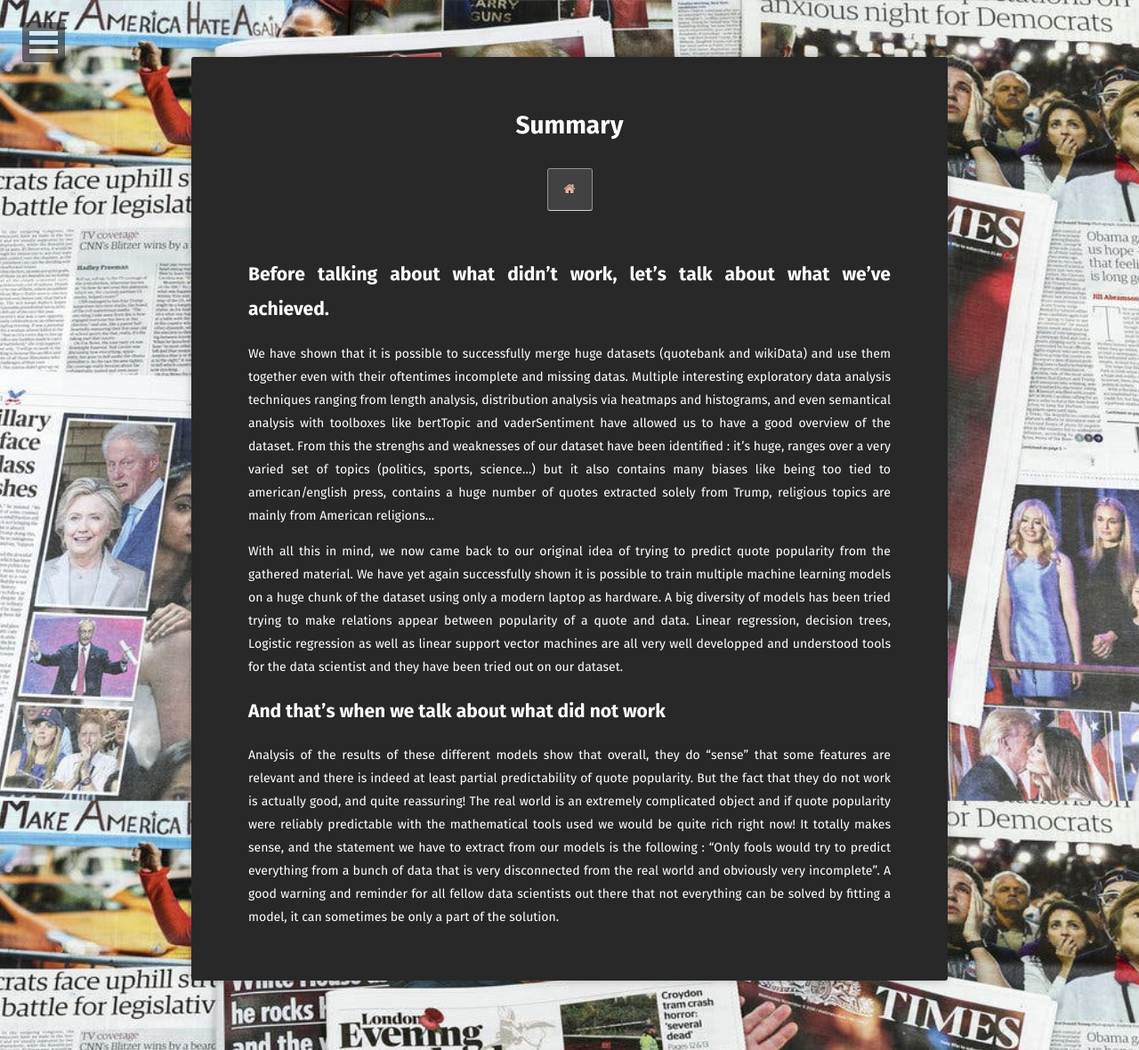
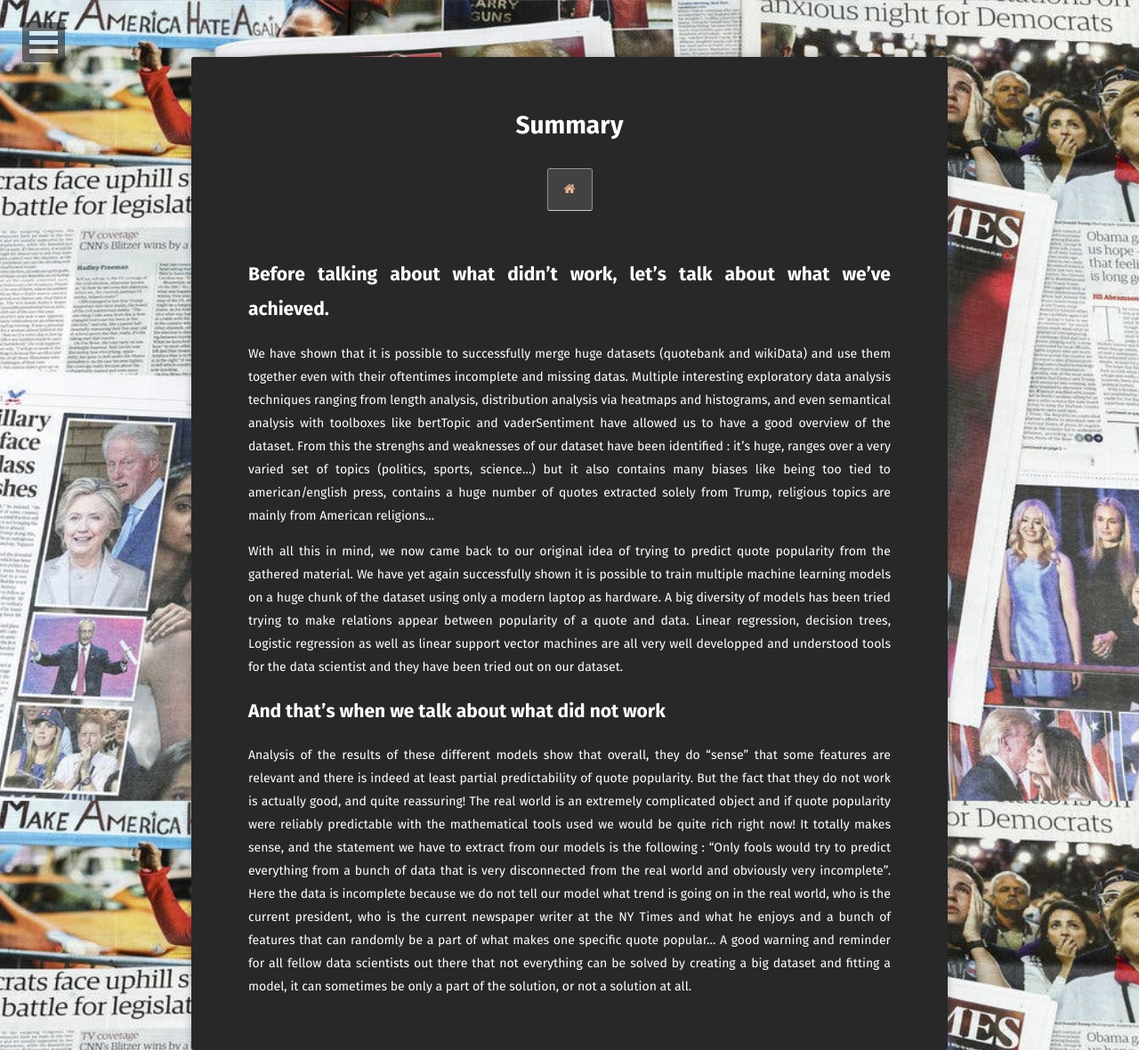
Before and after one commit to kaoutamine/viralSpeech, a Jekyll site: the page built from summary/index.md, in a window 1280 px wide. Shown: the whole page at 89% size. Built offline with Jekyll 4.4.1, drawn with Linux system fonts in a browser that asks for light colours; some web fonts are replaced.

Commit message:
more summary

```diff
--- a/summary/index.md
+++ b/summary/index.md
@@ -16,5 +16,5 @@ We have yet again successfully shown it is possible to train multiple  machine l
 ## And that's when we talk about what did not work
 Analysis of the results of these different models show that overall, they do "sense" that some features are relevant and there is indeed at least partial predictability of quote popularity.
 But the fact that they do not work is actually good, and quite reassuring! The real world is an extremely complicated object and if quote popularity were reliably predictable with the mathematical tools used we would be quite rich right now! It totally makes sense, and the statement we have to extract from our models is the following :
-"Only fools would try to predict everything from a bunch of data that is very disconnected from the real world and obviously very incomplete". A good warning and reminder for all fellow
-data scientists out there that not everything can be solved by fitting a model, it can sometimes be only a part of the solution.
+"Only fools would try to predict everything from a bunch of data that is very disconnected from the real world and obviously very incomplete". Here the data is incomplete because we do not
+tell our model what trend is going on in the real world, who is the current president, who is the current newspaper writer at the NY Times and what he enjoys and a bunch of features that can randomly be a part of what makes one specific quote popular... A good warning and reminder for all fellow data scientists out there that not everything can be solved by creating a big dataset and fitting a model, it can sometimes be only a part of the solution, or not a solution at all.
```
